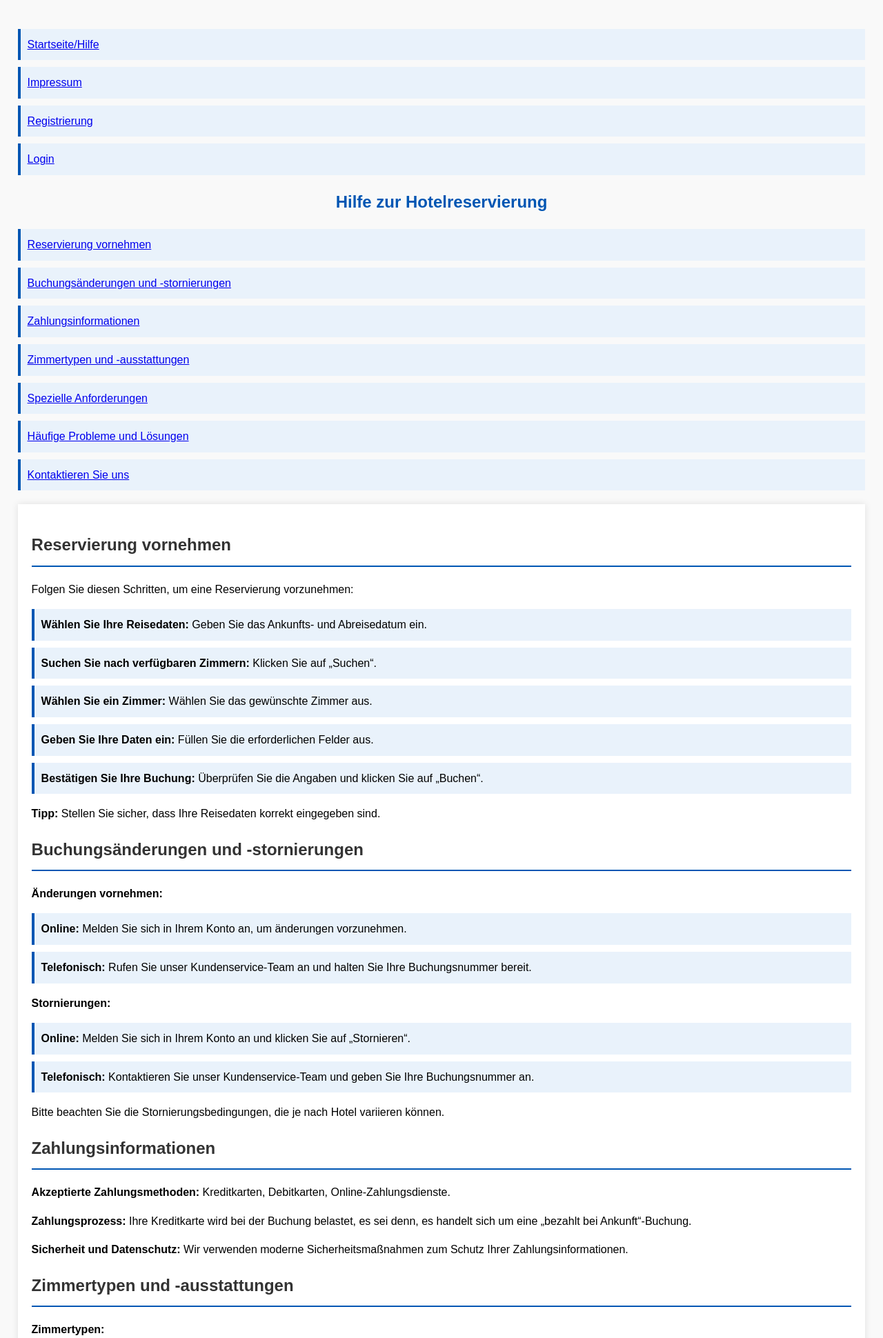
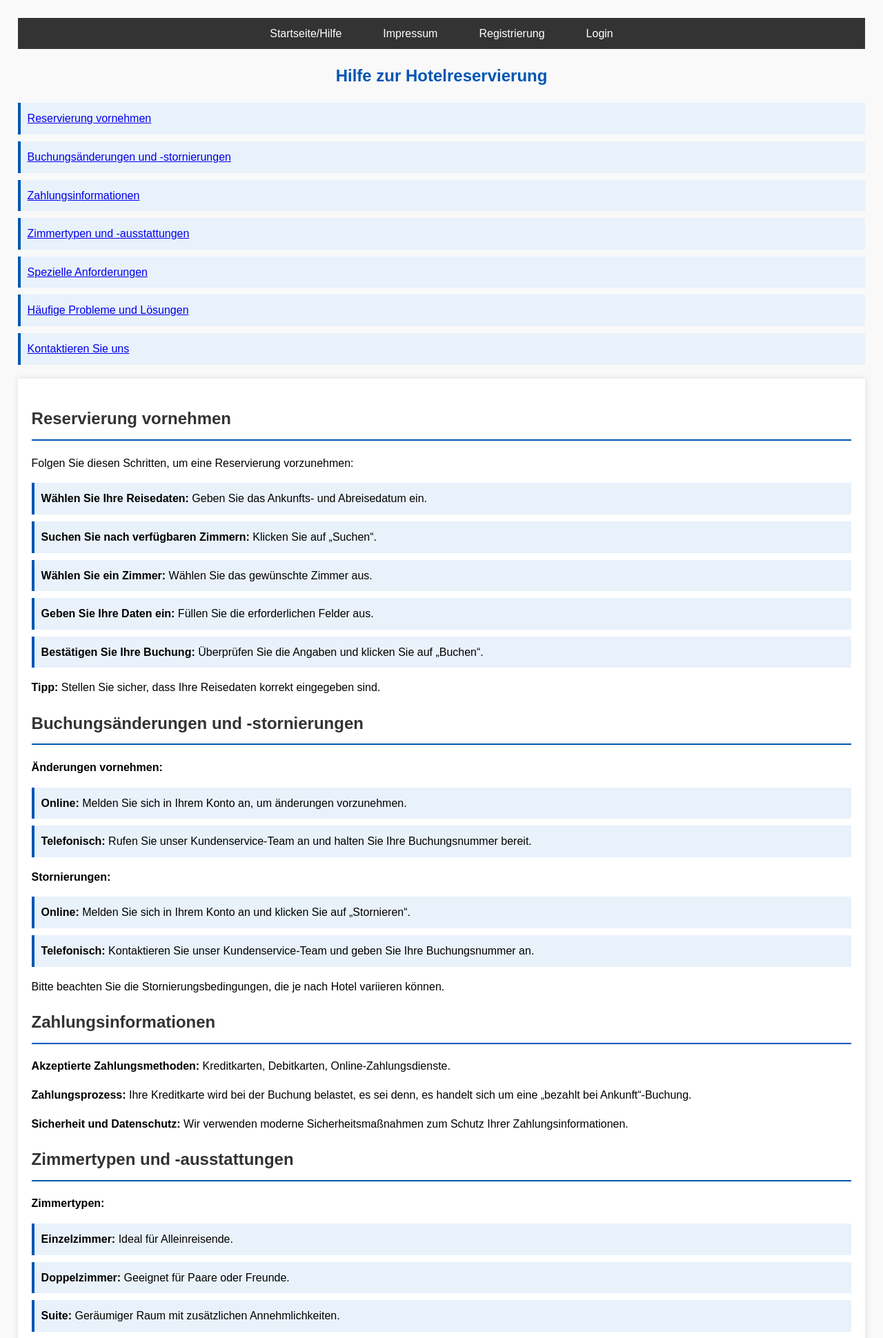
Before and after one commit to nichtkilian/Webtechno, a PHP site: page /help.html in a window 1280 px wide. Shown: the top 1940 px of the page at 69% size. Run offline with PHP 8.4, Linux system fonts and the light colour scheme.

Commit message:
CSS for navigation bar added
will be deleted when we start using bootstrap

```diff
--- a/styles.css
+++ b/styles.css
@@ -1,3 +1,44 @@
+/* Stile für die Navigationsleiste */
+nav {
+    background-color: #333;
+    padding: 10px 0;
+}
+
+nav ul {
+    list-style-type: none;
+    margin: 0;
+    padding: 0;
+    display: flex;
+    justify-content: center;
+}
+
+nav ul li {
+    margin: 0 15px;
+}
+
+nav ul li a {
+    color: white;
+    text-decoration: none;
+    padding: 10px 15px;
+}
+
+nav ul li a:hover {
+    background-color: #555;
+    border-radius: 5px;
+}
+
+/* Responsive Design für die Navigationsleiste */
+@media (max-width: 600px) {
+    nav ul {
+        flex-direction: column;
+        align-items: center;
+    }
+
+    nav ul li {
+        margin: 10px 0;
+    }
+}
+
 body {
     font-family: Arial, sans-serif;
     background-color: #f9f9f9;
@@ -21,11 +62,11 @@ h2 {
     border-bottom: 2px solid #0056b3;
     padding-bottom: 10px;
 }
-ul {
+section ul {
     list-style-type: none;
     padding: 0;
 }
-ul li {
+section ul li {
     padding: 10px;
     margin-bottom: 10px;
     background-color: #e9f2fb;
```
